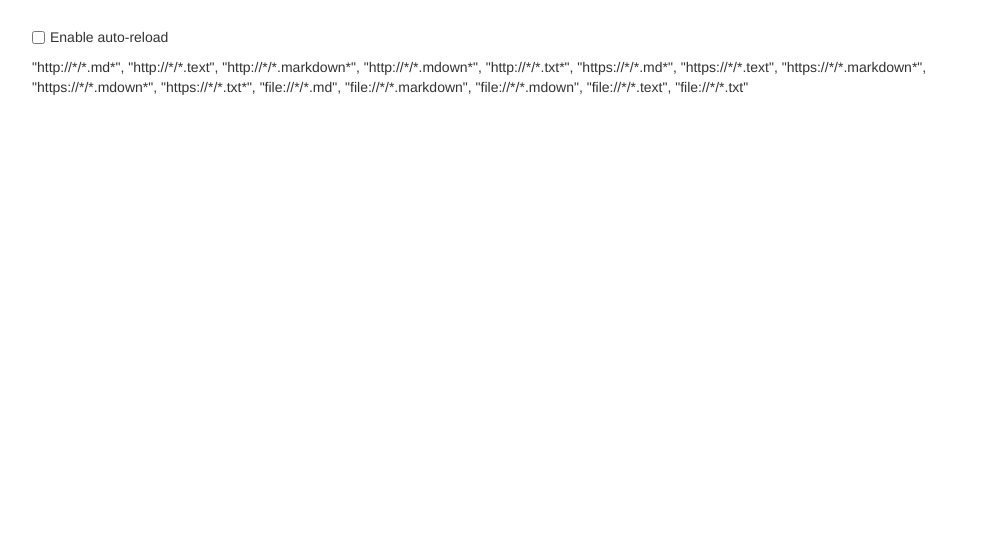
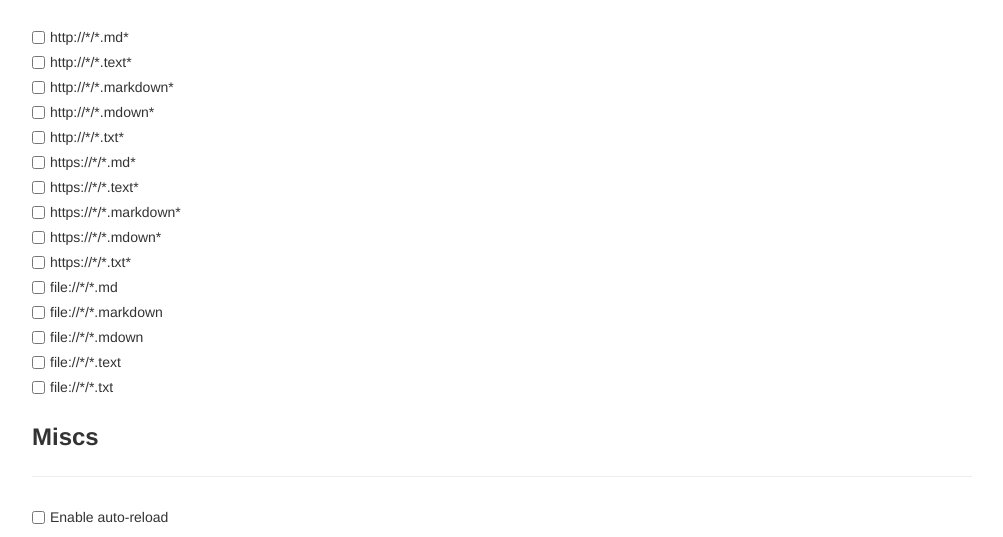
Before and after one commit to volca/markdown-preview, a browser extension: page options.html in a window 1280 px wide. Shown: the part 392-929 px from the top of the page, without its empty margins (138-1141 px from the left). Before the commit the page ends 800 px from the top, so only its background shows below. Drawn offline with Linux system fonts and the light colour scheme.

Commit message:
default file extensions

```diff
--- a/options.html
+++ b/options.html
@@ -42,27 +42,33 @@
 
     <section>
         <div class="page-header">
+        <h3>Supported file extensions</h3>
+        </div>
+        <p>
+        <label class="checkbox"><input type="checkbox" value="">http://*/*.md*</label>
+        <label class="checkbox"><input type="checkbox" value="">http://*/*.text*</label>
+        <label class="checkbox"><input type="checkbox" value="">http://*/*.markdown*</label>
+        <label class="checkbox"><input type="checkbox" value="">http://*/*.mdown*</label>
+        <label class="checkbox"><input type="checkbox" value="">http://*/*.txt*</label>
+        <label class="checkbox"><input type="checkbox" value="">https://*/*.md*</label>
+        <label class="checkbox"><input type="checkbox" value="">https://*/*.text*</label>
+        <label class="checkbox"><input type="checkbox" value="">https://*/*.markdown*</label>
+        <label class="checkbox"><input type="checkbox" value="">https://*/*.mdown*</label>
+        <label class="checkbox"><input type="checkbox" value="">https://*/*.txt*</label>
+        <label class="checkbox"><input type="checkbox" value="">file://*/*.md</label>
+        <label class="checkbox"><input type="checkbox" value="">file://*/*.markdown</label>
+        <label class="checkbox"><input type="checkbox" value="">file://*/*.mdown</label>
+        <label class="checkbox"><input type="checkbox" value="">file://*/*.text</label>
+        <label class="checkbox"><input type="checkbox" value="">file://*/*.txt</label>
+        </p>
+    </section>
+
+    <section>
+        <div class="page-header">
             <h3>Miscs</h3>
         </div>
         <p>
         <label class="checkbox"><input type="checkbox" id="auto-reload">Enable auto-reload</label>
-        </p>
-        <p>
-        "http://*/*.md*",
-        "http://*/*.text",
-        "http://*/*.markdown*",
-        "http://*/*.mdown*",
-        "http://*/*.txt*",
-        "https://*/*.md*",
-        "https://*/*.text",
-        "https://*/*.markdown*",
-        "https://*/*.mdown*",
-        "https://*/*.txt*",
-        "file://*/*.md",
-        "file://*/*.markdown",
-        "file://*/*.mdown",
-        "file://*/*.text",
-        "file://*/*.txt"
         </p>
     </section>
 </div>
```
Also changed, not shown: manifest.json.
